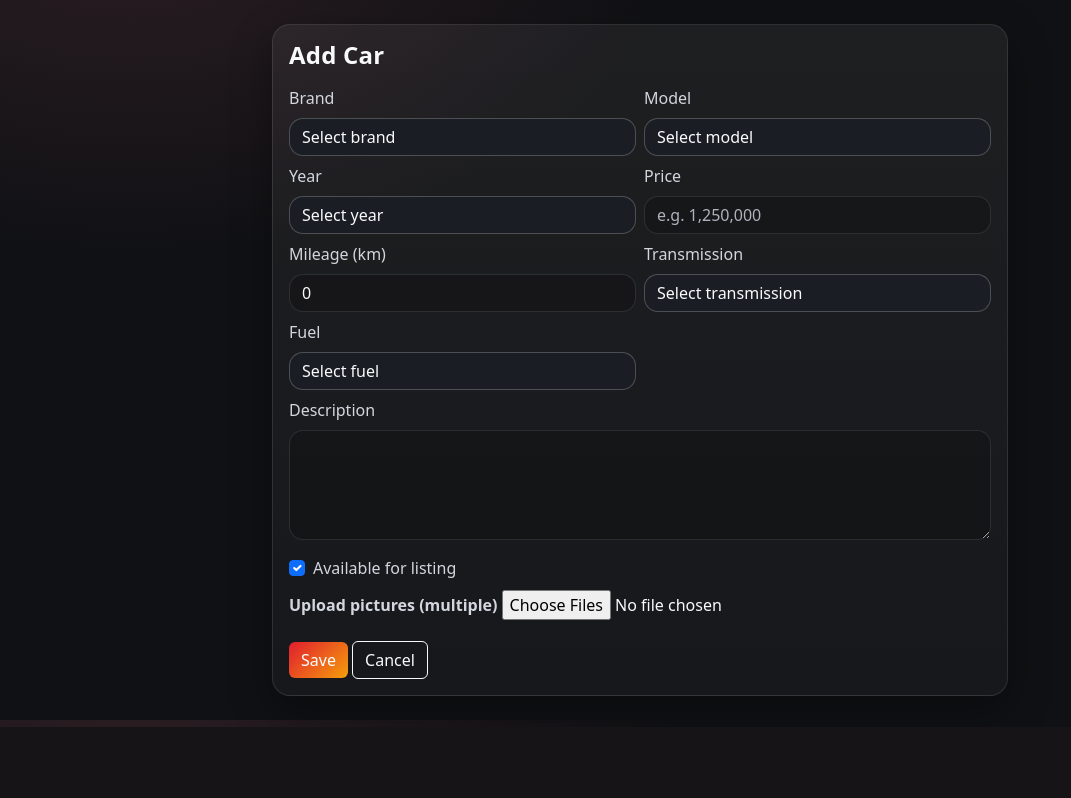
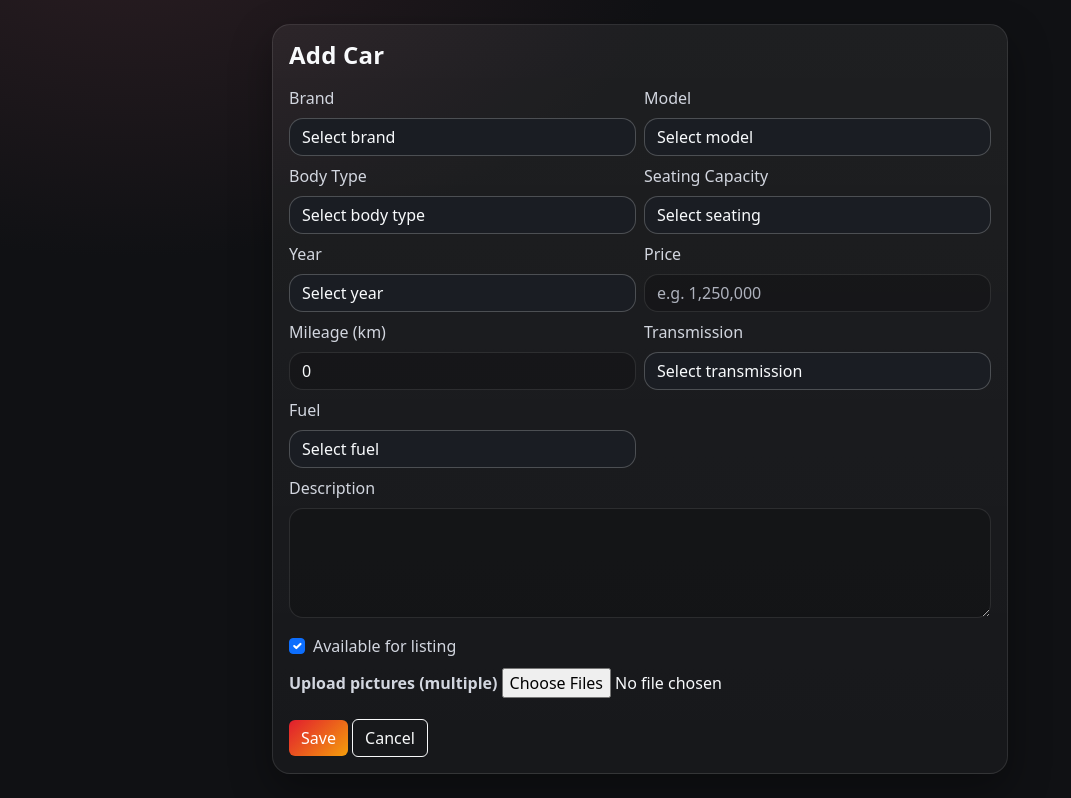
Before and after one commit to jcodeeee/automac-site, a Django app: page /owner/cars/add/ in a window 1280 px wide. Shown: the part 73-871 px from the top of the page, without its empty margins (0-1071 px from the left). Before the commit the page ends 800 px from the top, so only its background shows below. Run offline with Django 5.2, Linux system fonts and the light colour scheme; the visitor is signed in with stand-in values (Sample User, id 1).

Commit message:
update: body type and seating capacity fields

```diff
--- a/cars/forms.py
+++ b/cars/forms.py
@@ -24,11 +24,13 @@
     }
     TRANSMISSION_CHOICES = ["Automatic", "Manual", "CVT", "DCT", "AT", "MT"]
     FUEL_CHOICES = ["Gasoline", "Diesel", "Hybrid", "Electric", "LPG"]
+    BODY_TYPE_CHOICES = ["Sedan", "SUV", "Van"]
+    SEATING_CHOICES = [2, 4, 5, 6, 7, 8, 9, 10, 12, 15]
 
     class Meta:
         model = Car
         fields = [
-            "brand","model","year","price","mileage",
+            "brand","model","body_type","seating_capacity","year","price","mileage",
             "transmission","fuel","description","is_available"
         ]
 
@@ -43,6 +45,8 @@
         model_choices = [("", "Select model")] + [(m, m) for m in model_pool]
         trans_choices = [("", "Select transmission")] + [(t, t) for t in self.TRANSMISSION_CHOICES]
         fuel_choices = [("", "Select fuel")] + [(f, f) for f in self.FUEL_CHOICES]
+        body_type_choices = [("", "Select body type")] + [(b, b) for b in self.BODY_TYPE_CHOICES]
+        seating_choices = [("", "Select seating")] + [(s, f"{s} seats") for s in self.SEATING_CHOICES]
 
         if self.instance and self.instance.pk:
             if self.instance.brand and self.instance.brand not in self.BRAND_CHOICES:
@@ -53,11 +57,21 @@
                 trans_choices.append((self.instance.transmission, self.instance.transmission))
             if self.instance.fuel and self.instance.fuel not in self.FUEL_CHOICES:
                 fuel_choices.append((self.instance.fuel, self.instance.fuel))
+            if self.instance.body_type and self.instance.body_type not in self.BODY_TYPE_CHOICES:
+                body_type_choices.append((self.instance.body_type, self.instance.body_type))
+            if self.instance.seating_capacity and self.instance.seating_capacity not in self.SEATING_CHOICES:
+                seating_choices.append((self.instance.seating_capacity, f"{self.instance.seating_capacity} seats"))
 
         self.fields["brand"] = forms.ChoiceField(choices=brand_choices, required=True)
         self.fields["model"] = forms.ChoiceField(choices=model_choices, required=True)
         self.fields["year"] = forms.TypedChoiceField(
             choices=[("", "Select year")] + year_choices,
+            coerce=int,
+            required=True,
+        )
+        self.fields["body_type"] = forms.ChoiceField(choices=body_type_choices, required=True)
+        self.fields["seating_capacity"] = forms.TypedChoiceField(
+            choices=seating_choices,
             coerce=int,
             required=True,
         )
--- a/cars/models.py
+++ b/cars/models.py
@@ -2,9 +2,17 @@
 from django.contrib.auth.models import User
 
 class Car(models.Model):
+    BODY_TYPE_CHOICES = [
+        ("Sedan", "Sedan"),
+        ("SUV", "SUV"),
+        ("Van", "Van"),
+    ]
+
     owner = models.ForeignKey(User, on_delete=models.CASCADE, related_name="cars")
     brand = models.CharField(max_length=60)
     model = models.CharField(max_length=60)
+    body_type = models.CharField(max_length=20, choices=BODY_TYPE_CHOICES, default="Sedan")
+    seating_capacity = models.PositiveSmallIntegerField(default=5)
     year = models.IntegerField()
     price = models.DecimalField(max_digits=12, decimal_places=2)
     mileage = models.IntegerField(default=0)
--- a/cars/static/cars/theme.css
+++ b/cars/static/cars/theme.css
@@ -155,6 +155,23 @@
   line-height: 1.45;
 }
 
+.bookings-scroll{
+  max-height: 520px;
+  overflow-y: auto;
+  padding-right: 4px;
+}
+.bookings-scroll::-webkit-scrollbar{
+  width: 8px;
+}
+.bookings-scroll::-webkit-scrollbar-thumb{
+  background: rgba(255,255,255,.20);
+  border-radius: 999px;
+}
+.bookings-scroll::-webkit-scrollbar-track{
+  background: rgba(255,255,255,.06);
+  border-radius: 999px;
+}
+
 @media (min-width: 992px){
   .inventory-filters{
     position: sticky;
--- a/cars/templates/cars/car_form.html
+++ b/cars/templates/cars/car_form.html
@@ -17,6 +17,14 @@
             <div class="col-md-6">
               <label class="form-label text-muted-2">Model</label>
               {{ car_form.model }}
+            </div>
+            <div class="col-md-6">
+              <label class="form-label text-muted-2">Body Type</label>
+              {{ car_form.body_type }}
+            </div>
+            <div class="col-md-6">
+              <label class="form-label text-muted-2">Seating Capacity</label>
+              {{ car_form.seating_capacity }}
             </div>
             <div class="col-md-6">
               <label class="form-label text-muted-2">Year</label>
--- a/cars/templates/cars/detail.html
+++ b/cars/templates/cars/detail.html
@@ -24,6 +24,8 @@
         <div class="text-muted-2">{{ car.location }}</div>
 
         <div class="d-flex gap-2 flex-wrap mt-2">
+          <span class="badge badge-chip rounded-pill">{{ car.body_type }}</span>
+          <span class="badge badge-chip rounded-pill">{{ car.seating_capacity }} seats</span>
           <span class="badge badge-chip rounded-pill">{{ car.transmission }}</span>
           <span class="badge badge-chip rounded-pill">{{ car.fuel }}</span>
           <span class="badge badge-chip rounded-pill">{{ car.mileage }} km</span>
--- a/cars/templates/cars/home.html
+++ b/cars/templates/cars/home.html
@@ -80,7 +80,8 @@
         {% endif %}
         <div class="card-body">
           <div class="fw-bold">{{ car }}</div>
-          <div class="small-meta">{{ car.location }} | {{ car.transmission }} | {{ car.fuel }}</div>
+          <div class="small-meta">{{ car.location }} | {{ car.body_type }} | {{ car.seating_capacity }} seats</div>
+          <div class="small-meta">{{ car.transmission }} | {{ car.fuel }}</div>
           <div class="price mt-2">PHP {{ car.price }}</div>
           <a class="btn btn-accent btn-sm mt-2" href="/cars/{{ car.id }}/">View</a>
         </div>
--- a/cars/templates/cars/inventory.html
+++ b/cars/templates/cars/inventory.html
@@ -100,7 +100,8 @@
         {% endif %}
         <div class="card-body">
           <div class="fw-bold">{{ car }}</div>
-          <div class="small-meta">{{ car.location }} | {{ car.transmission }} | {{ car.fuel }}</div>
+          <div class="small-meta">{{ car.location }} | {{ car.body_type }} | {{ car.seating_capacity }} seats</div>
+          <div class="small-meta">{{ car.transmission }} | {{ car.fuel }}</div>
           <div class="price mt-2">PHP {{ car.price }}</div>
           <a class="btn btn-accent btn-sm mt-2" href="/cars/{{ car.id }}/">View</a>
         </div>
--- a/cars/templates/cars/owner_dashboard.html
+++ b/cars/templates/cars/owner_dashboard.html
@@ -108,6 +108,7 @@
     <div class="card card-glass shadow-soft">
       <div class="card-body">
         <h5 class="fw-bold mb-3">Latest Bookings</h5>
+        <div class="bookings-scroll">
           {% for b in bookings %}
             <div class="border rounded p-2 mb-2 bg-white booking-row">
               <div class="fw-bold booking-row-title">{{ b.full_name }} <span class="badge bg-secondary">{{ b.status }}</span></div>
@@ -126,5 +127,6 @@
       </div>
     </div>
   </div>
+</div>
 
 {% endblock %}
```
Also changed, not shown: cars/migrations/0005_car_body_type_car_seating_capacity.py (added). Lines whose indentation alone changed are shown as unchanged.
